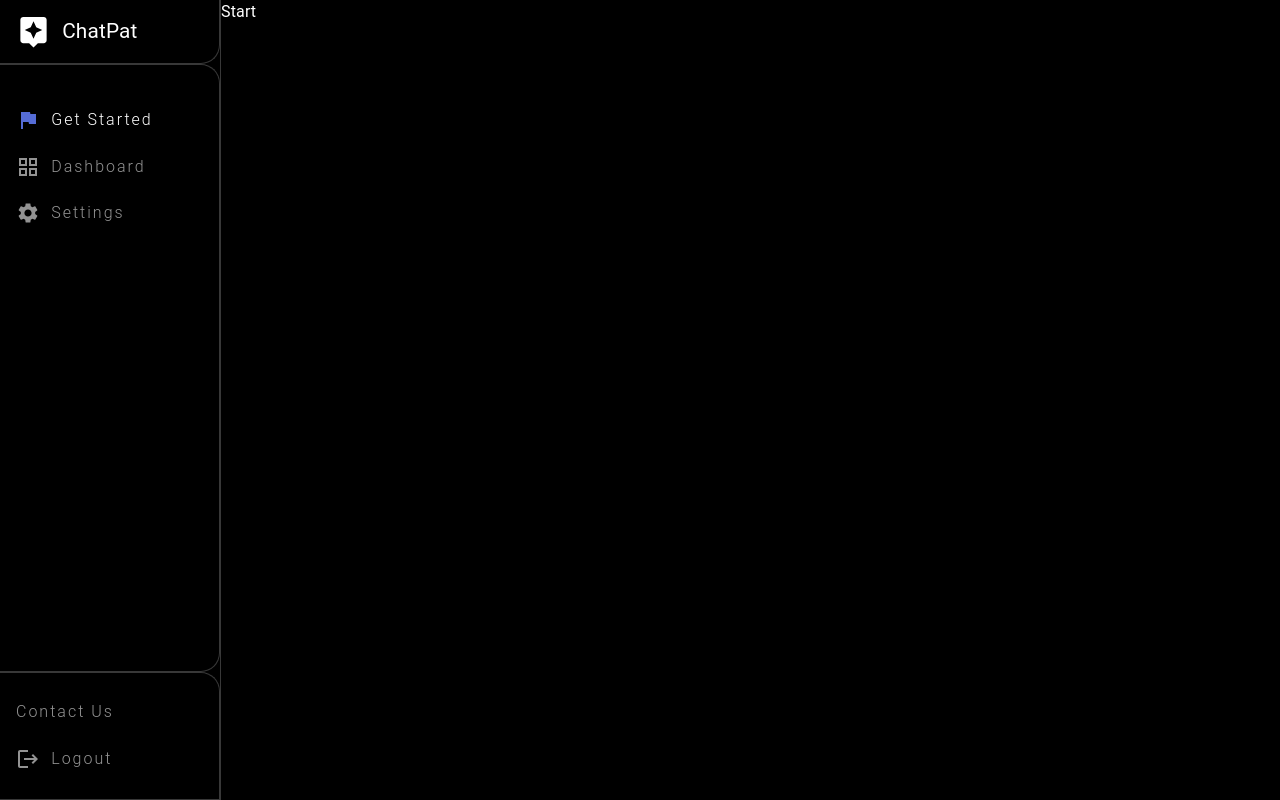
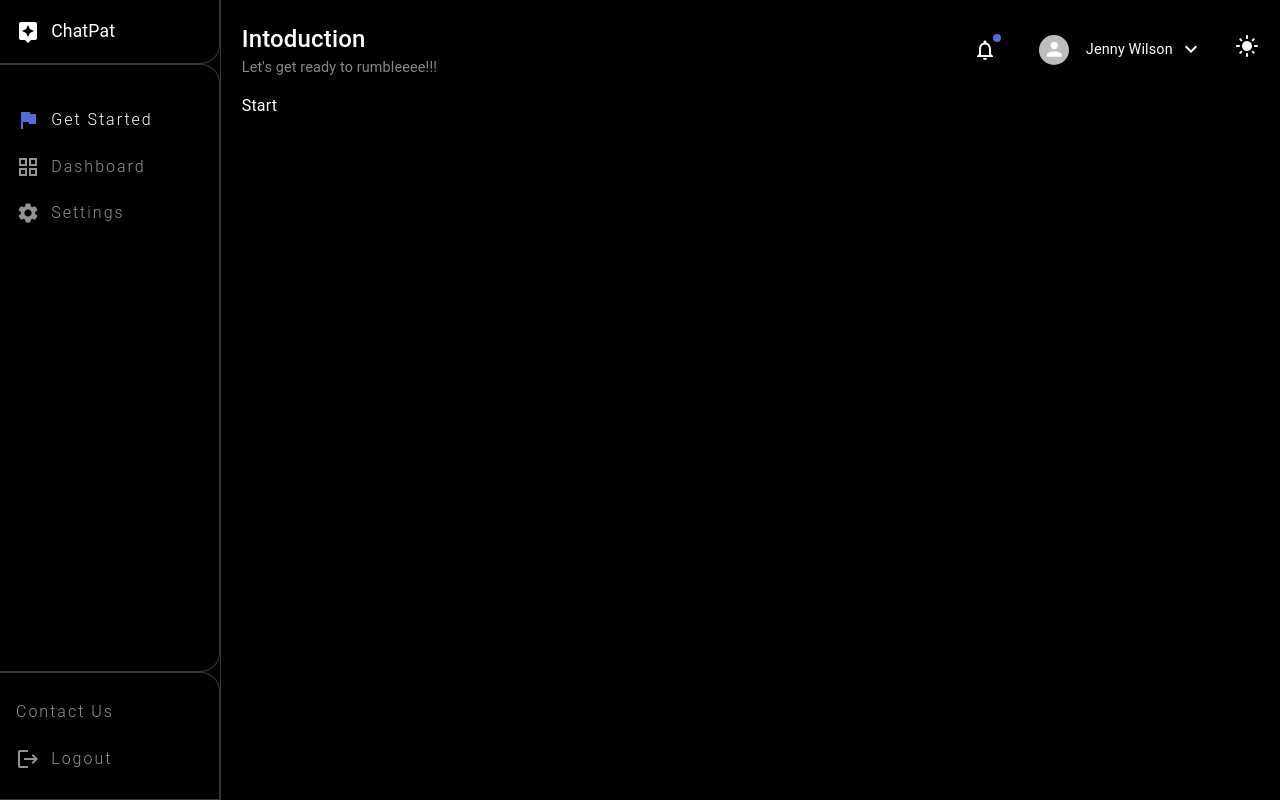
Before and after one commit to patt-rick/chatPat, a React (Vite) app: page / in a window 1280 px wide. Built offline with nearby package versions, Linux system fonts and the light colour scheme.

Commit message:
feat: added theme components and main wrapper

```diff
--- a/src/Contexts/ThemeContext.tsx
+++ b/src/Contexts/ThemeContext.tsx
@@ -5,9 +5,11 @@ import { JColors } from "./contextTypes";
 export const ThemeContext = React.createContext<{
     themeColors: JColors;
     toggleTheme: () => void;
+    isLightTheme: boolean;
 }>({
     themeColors: lightThemeColors,
     toggleTheme: () => {},
+    isLightTheme: true,
 });
 const ThemeContextProvider = ({ children }: { children: ReactNode }) => {
     const [isLightTheme, setIsLightTheme] = useState<boolean | string | null>(
@@ -38,7 +40,9 @@ const ThemeContextProvider = ({ children }: { children: ReactNode }) => {
     };
 
     return (
-        <ThemeContext.Provider value={{ themeColors: themeColors, toggleTheme }}>
+        <ThemeContext.Provider
+            value={{ themeColors: themeColors, toggleTheme, isLightTheme: !!isLightTheme }}
+        >
             {children}
         </ThemeContext.Provider>
     );
--- a/src/Views/Dashboard.tsx
+++ b/src/Views/Dashboard.tsx
@@ -1,7 +1,11 @@
-import React from "react";
+import PageWrapper from "../components/PageWrapper";
 
 const Dashboard = () => {
-    return <div>Dashboard</div>;
+    return (
+        <PageWrapper title={"Dashboard"} subTitle="Check all your statistics here">
+            <div>Start</div>
+        </PageWrapper>
+    );
 };
 
 export default Dashboard;
--- a/src/Views/Settings.tsx
+++ b/src/Views/Settings.tsx
@@ -1,7 +1,11 @@
-import React from "react";
+import PageWrapper from "../components/PageWrapper";
 
 const Settings = () => {
-    return <div>Settings</div>;
+    return (
+        <PageWrapper title={"Settings"} subTitle="change whatever you feel it's out of place">
+            <div>Settings</div>
+        </PageWrapper>
+    );
 };
 
 export default Settings;
--- a/src/Views/Start.tsx
+++ b/src/Views/Start.tsx
@@ -1,7 +1,11 @@
-import React from "react";
+import PageWrapper from "../components/PageWrapper";
 
 const Start = () => {
-    return <div>Start</div>;
+    return (
+        <PageWrapper title={"Intoduction"} subTitle="Let's get ready to rumbleeee!!!">
+            <div>Start</div>
+        </PageWrapper>
+    );
 };
 
 export default Start;
--- a/src/assets/css/sideNav.css
+++ b/src/assets/css/sideNav.css
@@ -17,7 +17,7 @@
     align-items: center;
     gap: 0.7rem;
     padding: 1rem;
-    font-size: 1.3rem;
+    font-size: 1.1rem;
 }
 .menu {
     border-radius: 0px 1.2rem 1.2rem 0px;
--- /dev/null
+++ b/src/assets/css/topnav.css
@@ -0,0 +1,28 @@
+.top__nav {
+    display: flex;
+    flex-direction: row;
+    align-items: center;
+    justify-content: space-between;
+    padding-bottom: 1rem;
+}
+.top__nav .page__title {
+    font-weight: 500;
+    font-size: 1.5rem;
+}
+.top__nav .page__title span {
+    font-weight: 400;
+    font-size: 0.9rem;
+    color: #888;
+    display: block;
+}
+.top__nav .nav__actions {
+    display: flex;
+    gap: 2rem;
+    align-items: center;
+}
+.nav__actions .user_Profile {
+    display: flex;
+    align-items: center;
+    gap: 0.4rem;
+    font-size: 0.9rem;
+}
--- /dev/null
+++ b/src/components/PageWrapper.tsx
@@ -0,0 +1,16 @@
+import TopNav from "./TopNav";
+interface MainWrapperProps {
+    children: any;
+    title: string;
+    subTitle?: string;
+}
+const PageWrapper = (props: MainWrapperProps) => {
+    return (
+        <div className="mainPage__wrapper">
+            <TopNav title={props.title} subTitle={props.subTitle} />
+            {props.children}
+        </div>
+    );
+};
+
+export default PageWrapper;
--- a/src/components/SideNav.tsx
+++ b/src/components/SideNav.tsx
@@ -10,7 +10,7 @@ const SideNav = () => {
     return (
         <div className="sidebar__wrapper">
             <div className="logo__wrapper">
-                <AssistantIcon fontSize="large" />
+                <AssistantIcon fontSize="medium" />
                 ChatPat
             </div>
             <div className="menu">
--- /dev/null
+++ b/src/components/TopNav.tsx
@@ -0,0 +1,48 @@
+import { Avatar, Badge } from "@mui/material";
+import NotificationsNoneIcon from "@mui/icons-material/NotificationsNone";
+import ModeNightIcon from "@mui/icons-material/ModeNight";
+import LightModeIcon from "@mui/icons-material/LightMode";
+import UserMenu from "./UserMenu";
+import "../assets/css/topnav.css";
+import { useContext } from "react";
+import { ThemeContext } from "../Contexts/ThemeContext";
+
+interface TopNavProps {
+    title: string;
+    subTitle?: string;
+}
+const TopNav = (props: TopNavProps) => {
+    const { toggleTheme, isLightTheme } = useContext(ThemeContext);
+
+    const handleThemeChange = (_event: React.ChangeEvent<HTMLInputElement>) => {
+        toggleTheme();
+    };
+    return (
+        <div className="top__nav">
+            <div className="page__title">
+                {props.title}
+                <span>{props.subTitle}</span>
+            </div>
+            <div className="nav__actions">
+                <Badge color="primary" variant="dot">
+                    <NotificationsNoneIcon style={{ cursor: "pointer" }} />
+                </Badge>
+                <div className="user_Profile">
+                    <Avatar sx={{ width: 30, height: 30, margin: "0 10px" }} src="" /> Jenny Wilson
+                    <UserMenu />
+                </div>
+                <div className="theme__toggle">
+                    {isLightTheme ? (
+                        //@ts-ignore
+                        <ModeNightIcon onClick={handleThemeChange} style={{ cursor: "pointer" }} />
+                    ) : (
+                        //@ts-ignore
+                        <LightModeIcon onClick={handleThemeChange} style={{ cursor: "pointer" }} />
+                    )}
+                </div>
+            </div>
+        </div>
+    );
+};
+
+export default TopNav;
--- /dev/null
+++ b/src/components/UserMenu.tsx
@@ -0,0 +1,39 @@
+import * as React from "react";
+import Menu from "@mui/material/Menu";
+import MenuItem from "@mui/material/MenuItem";
+import KeyboardArrowDownIcon from "@mui/icons-material/KeyboardArrowDown";
+
+export default function UserMenu() {
+    const [anchorEl, setAnchorEl] = React.useState<null | HTMLElement>(null);
+    const open = Boolean(anchorEl);
+    const handleClick = (event: React.MouseEvent<HTMLButtonElement>) => {
+        setAnchorEl(event.currentTarget);
+    };
+    const handleClose = () => {
+        setAnchorEl(null);
+    };
+
+    return (
+        <div>
+            {/* @ts-ignore */}
+            <KeyboardArrowDownIcon
+                style={{ cursor: "pointer", position: "relative", top: "3px" }}
+                id="basic-button"
+                aria-controls={open ? "basic-menu" : undefined}
+                onClick={handleClick}
+            />
+
+            <Menu
+                id="basic-menu"
+                anchorEl={anchorEl}
+                open={open}
+                onClose={handleClose}
+                MenuListProps={{
+                    "aria-labelledby": "basic-button",
+                }}
+            >
+                <MenuItem onClick={handleClose}>Logout</MenuItem>
+            </Menu>
+        </div>
+    );
+}
--- a/src/index.css
+++ b/src/index.css
@@ -9,3 +9,9 @@
 .app__wrapper {
     border-left: 1px solid #383838;
 }
+.mainPage__wrapper {
+    display: grid;
+    grid-template-columns: auto;
+    grid-template-rows: fit-content auto;
+    padding: 1.3rem;
+}
```
